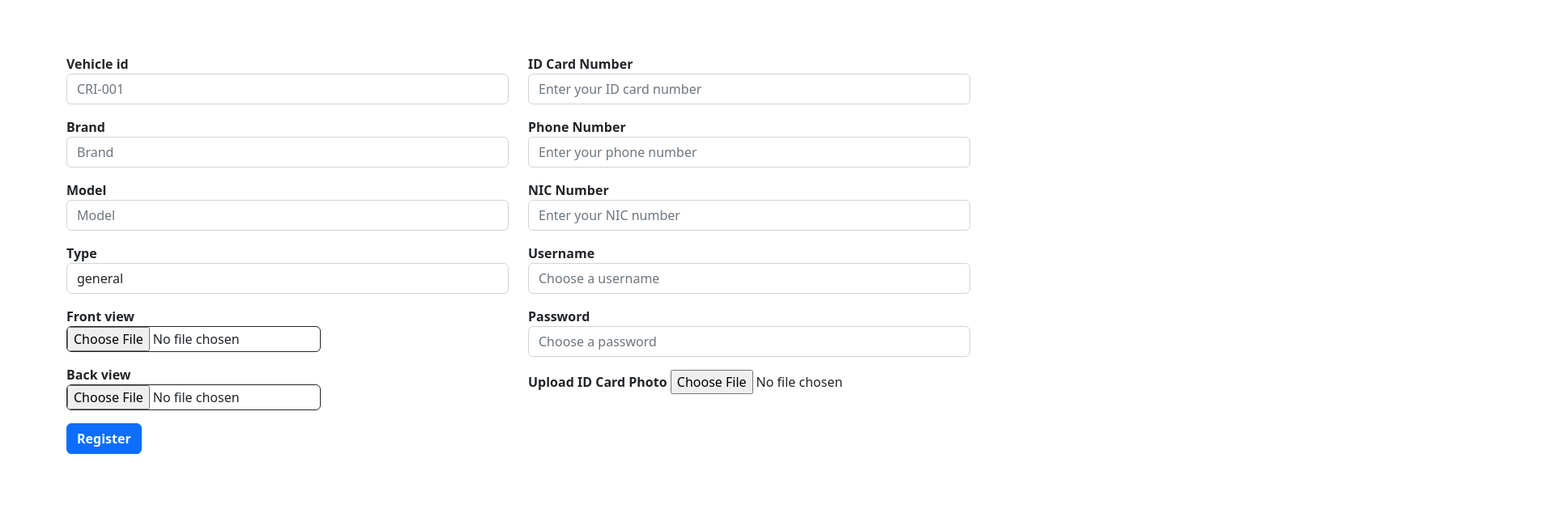
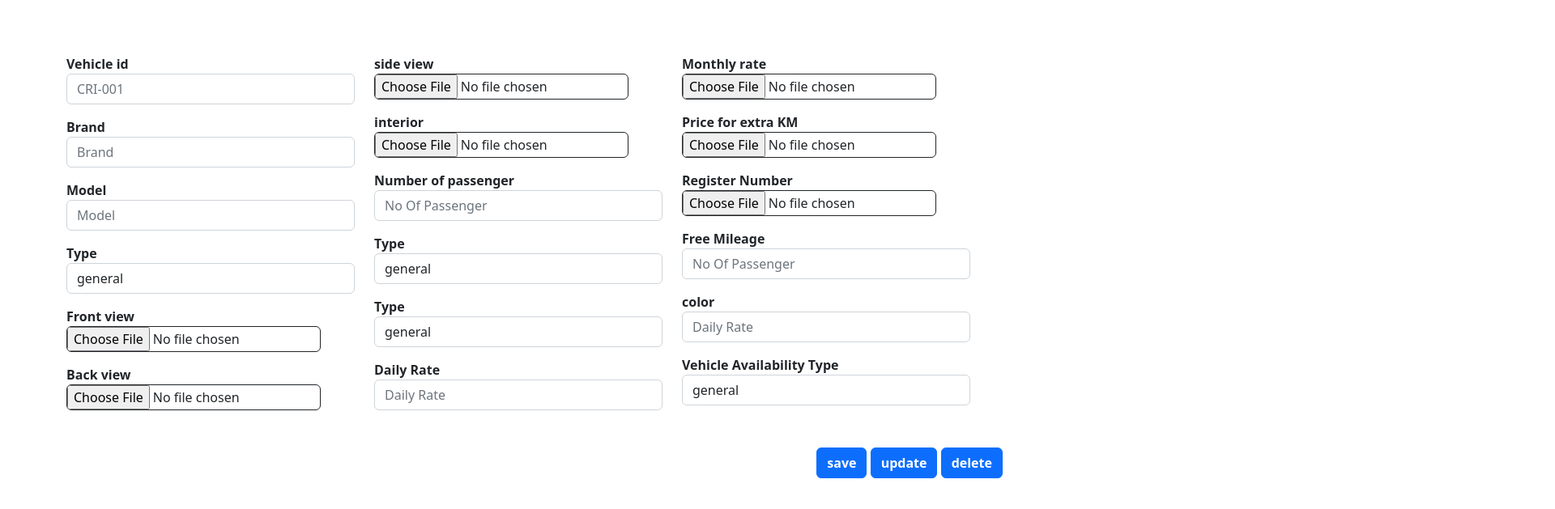
Before and after one commit to dasunthamsh/Car-Rental-System, a plain HTML site: page Front_End/assets/admin/vehicals.html in a window 1280 px wide. Shown: the part 83-712 px from the top of the page at 81% size, 1920 px wide, since content can reach past the window. Drawn offline with Linux system fonts and the light colour scheme.

Commit message:
vehicle page content complete

```diff
--- a/Front_End/assets/admin/vehicals.html
+++ b/Front_End/assets/admin/vehicals.html
@@ -47,7 +47,7 @@
         <div class="container" id="vehicleForm">
             <form>
                 <div class="row">
-                    <div class="col-md-6">
+                    <div class="col-md-4">
                         <div class="form-group mb-3 fw-bold">
                             <label for="vehicleId" class="fw-bold">Vehicle id</label>
                             <input type="text" class="form-control" id="vehicleId" placeholder="CRI-001" required>
@@ -78,34 +78,78 @@
                         </div>
                     </div>
 
-                    <div class="col-md-6">
+                    <div class="col-md-4">
                         <div class="form-group mb-3">
-                            <label for="idCardNumber" class="fw-bold">ID Card Number</label>
-                            <input type="text" class= "form-control" id="idCardNumber" placeholder="Enter your ID card number" required>
+                            <label for="sideView" class="fw-bold">side view</label><br>
+                            <input type="file" class="form-control-file form-control-file border border-dark rounded" id="sideView" required>
                         </div>
                         <div class="form-group mb-3">
-                            <label for="phoneNumber" class="fw-bold">Phone Number</label>
-                            <input type="tel" class="form-control" id="phoneNumber" placeholder="Enter your phone number" required>
+                            <label for="interior" class="fw-bold">interior</label><br>
+                            <input type="file" class="form-control-file border border-dark rounded" id="interior" required>
                         </div>
                         <div class="form-group mb-3">
-                            <label for="nicNumber" class="fw-bold">NIC Number</label>
-                            <input type="text" class="form-control" id="nicNumber" placeholder="Enter your NIC number" required>
+                            <label for="nuOfPassenger" class="fw-bold">Number of passenger</label>
+                            <input type="text" class= "form-control" id="nuOfPassenger" placeholder="No Of Passenger" required>
                         </div>
                         <div class="form-group mb-3">
-                            <label for="username" class="fw-bold">Username</label>
-                            <input type="text" class="form-control" id="username" placeholder="Choose a username" required>
+                            <label for="transmission" class="fw-bold">Type</label>
+                            <select class="form-control" id="transmission" required>
+                                <option value="Manual">general</option>
+                                <option value="Auto">User</option>
+                            </select>
                         </div>
                         <div class="form-group mb-3">
-                            <label for="password" class="fw-bold">Password</label>
-                            <input type="password" class="form-control" id="password" placeholder="Choose a password" required>
+                            <label for="fuelType" class="fw-bold">Type</label>
+                            <select class="form-control" id="fuelType" required>
+                                <option value="Diesel">general</option>
+                                <option value="Petrol">User</option>
+                            </select>
                         </div>
                         <div class="form-group mb-3">
-                            <label for="idCardPhoto" class="fw-bold">Upload ID Card Photo</label>
-                            <input type="file" class="form-control-file" id="idCardPhoto" required>
+                            <label for="dailyRate" class="fw-bold">Daily Rate</label>
+                            <input type="tel" class="form-control" id="dailyRate" placeholder="Daily Rate" required>
                         </div>
+
+                    </div>
+
+                    <div class="col-md-4">
+                        <div class="form-group mb-3">
+                            <label for="monthlyRate" class="fw-bold">Monthly rate</label><br>
+                            <input type="file" class="form-control-file form-control-file border border-dark rounded" id="monthlyRate" required>
+                        </div>
+                        <div class="form-group mb-3">
+                            <label for="priceForExtraKM" class="fw-bold">Price for extra KM</label><br>
+                            <input type="file" class="form-control-file form-control-file border border-dark rounded" id="priceForExtraKM" required>
+                        </div>
+                        <div class="form-group mb-3">
+                            <label for="regNum" class="fw-bold">Register Number</label><br>
+                            <input type="file" class="form-control-file border border-dark rounded" id="regNum" required>
+                        </div>
+                        <div class="form-group mb-3">
+                            <label for="freeMileage" class="fw-bold">Free Mileage</label>
+                            <input type="text" class= "form-control" id="freeMileage" placeholder="No Of Passenger" required>
+                        </div>
+                        <div class="form-group mb-3">
+                            <label for="color" class="fw-bold">color</label>
+                            <input type="tel" class="form-control" id="color" placeholder="Daily Rate" required>
+                        </div>
+                        <div class="form-group mb-3">
+                            <label for="Availability" class="fw-bold">Vehicle Availability Type</label>
+                            <select class="form-control" id="Availability" required>
+                                <option value="Diesel">general</option>
+                                <option value="Petrol">User</option>
+                            </select>
+                        </div>
+
                     </div>
                 </div>
-                <button type="submit" class="btn btn-primary fw-bold" id="btnReg">Register</button>
+
+                <div id="buttonsVehi">
+                    <button type="button" class="btn btn-primary fw-bold" id="save">save</button>
+                    <button type="button" class="btn btn-primary fw-bold" id="update">update</button>
+                    <button type="button" class="btn btn-primary fw-bold" id="delete">delete</button>
+                </div>
+
             </form>
         </div>
 
--- a/Front_End/assets/css/admin.css
+++ b/Front_End/assets/css/admin.css
@@ -62,3 +62,9 @@ header>nav>div>ul{
     position: relative;
     top: 150px;
 }
+
+#buttonsVehi{
+    position: relative;
+    left: 83%;
+    top: 30px;
+}
```
